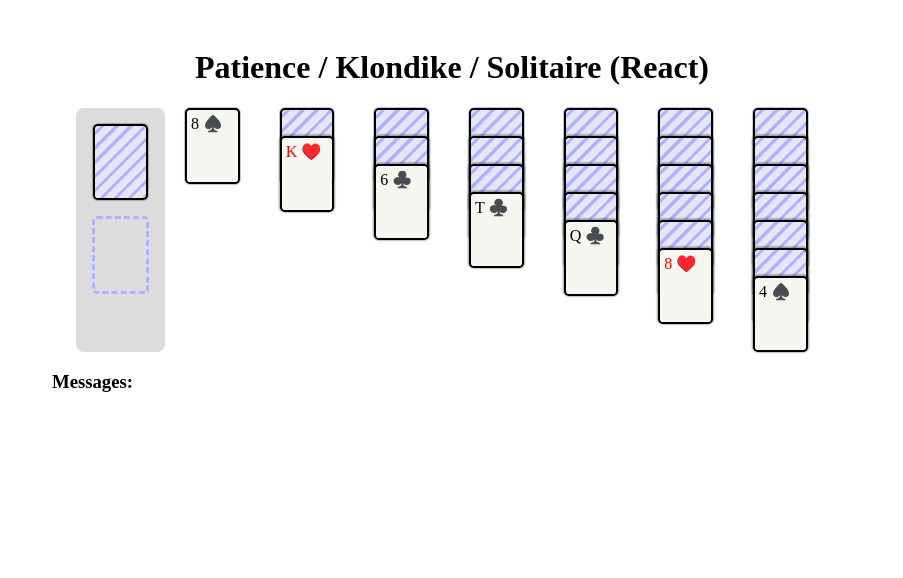
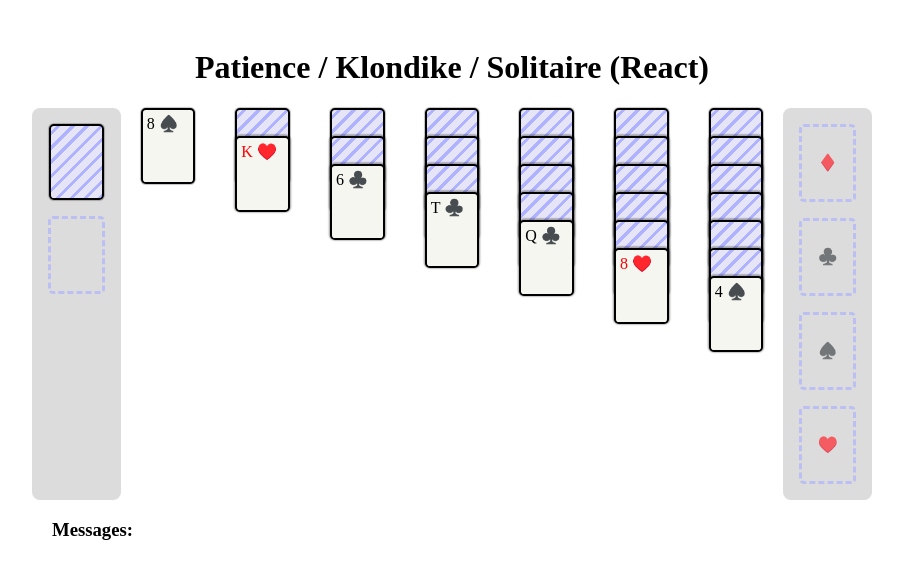
Before and after one commit to nbogie/Solitaire-minimal-React---temp, a React (Vite) app: page / in a window 1280 px wide. Shown: the top 578 px of the page, without its empty margins (188-1091 px from the left). Built offline with nearby package versions, Linux system fonts and the light colour scheme.

Commit message:
Add HomePileC - no interaction yet

```diff
--- /dev/null
+++ b/src/components/HomePileC.tsx
@@ -0,0 +1,19 @@
+import { Dispatch } from "react";
+import { Card, emojiForSuit, Suit } from "../gameCore/card";
+import { Action } from "../reducer/action";
+import { PlaceholderC } from "./PlaceholderC";
+
+interface HomePileCProps {
+    homePile: Card[];
+    suit: Suit;
+    dispatch: Dispatch<Action>;
+}
+export function HomePileC(props: HomePileCProps): JSX.Element {
+    return (
+        <div className={"homePile"}>
+            <PlaceholderC>
+                <span>{emojiForSuit(props.suit)}</span>
+            </PlaceholderC>
+        </div>
+    );
+}
--- a/src/components/PlaceholderC.tsx
+++ b/src/components/PlaceholderC.tsx
@@ -1,3 +1,5 @@
-export function PlaceholderC() {
-    return <div className="cardPlaceholder"></div>;
+import { PropsWithChildren } from "react";
+
+export function PlaceholderC({ children }: PropsWithChildren<{}>): JSX.Element {
+    return <div className="cardPlaceholder">{children}</div>;
 }
--- a/src/components/SolitaireC.tsx
+++ b/src/components/SolitaireC.tsx
@@ -1,10 +1,11 @@
 import { useImmerReducer } from "use-immer";
-import { Card } from "../gameCore/card";
+import { allSuits, Card } from "../gameCore/card";
 import { createInitialGameState } from "../gameCore/gameState";
 import { immerReducerFunction } from "../reducer/immerReducerFunction";
 import { ColumnC } from "./ColumnC";
 import { DiscardPile } from "./DiscardPile";
 import { DrawPile } from "./DrawPile";
+import { HomePileC } from "./HomePileC";
 
 function SolitaireC() {
     const [gs, dispatch] = useImmerReducer(
@@ -38,6 +39,16 @@ function SolitaireC() {
                         key={ix}
                     />
                 ))}
+                <div className="homePiles">
+                    {allSuits.map((suit, ix) => (
+                        <HomePileC
+                            key={suit}
+                            homePile={gs.homePiles[suit]}
+                            suit={suit}
+                            dispatch={dispatch}
+                        />
+                    ))}
+                </div>
             </div>
 
             <h3>Messages:</h3>
--- a/src/style.css
+++ b/src/style.css
@@ -16,6 +16,17 @@ h1 {
 }
 
 .drawAndDiscardPiles {
+    display: flex;
+    flex-direction: column;
+    justify-content: flex-start;
+    align-items: center;
+    background: gainsboro;
+    padding: 1rem;
+    gap: 1rem;
+    border-radius: 0.5rem;
+}
+
+.homePiles {
     display: flex;
     flex-direction: column;
     justify-content: flex-start;
@@ -56,6 +67,11 @@ h1 {
     border: 3px dashed #afb3ff;
     background: none;
     box-shadow: none;
+    display: flex;
+    flex-direction: column;
+    justify-content: center;
+    align-items: center;
+    opacity: 0.7;
 }
 
 .card:not(:first-child) {
```
